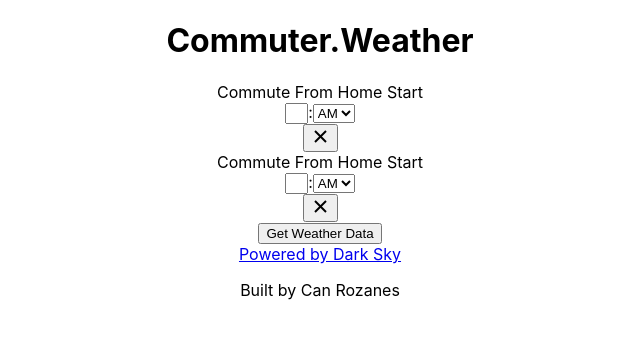
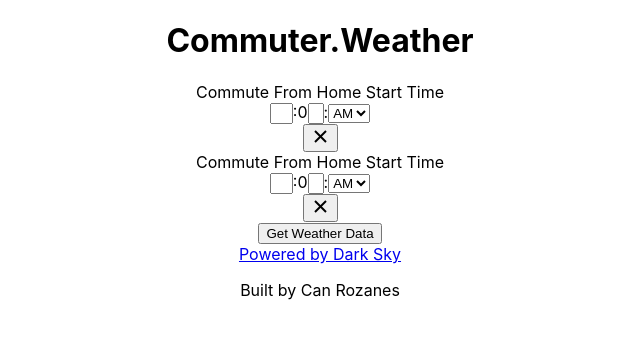
Before and after one commit to canrozanes/commuter-weather, a React (Create React App) app: page / in a window 1280 px wide. Shown: the top 338 px of the page, without its empty margins (320-960 px from the left). Built offline with nearby package versions, Linux system fonts and the light colour scheme.

Commit message:
timepicker pushed back to header

```diff
--- a/src/App.js
+++ b/src/App.js
@@ -2,7 +2,6 @@ import React, { Component } from 'react';
 import axios from 'axios';
 import Header from './Header.js';
 import Footer from './Footer.js'
-import TimePicker from 'react-time-picker';
 
 
 import './App.css';
@@ -19,9 +18,9 @@ class App extends Component {
 			hourly: {},
 		}
 	}
-	onChange1 = (time) => {
+	handleChange1 = (time) => {
 		this.setState({ time1: time })}
-	onChange2 = (time) => {
+	handleChange2 = (time) => {
 		this.setState({ time2: time })
 	}
 
@@ -72,26 +71,8 @@ class App extends Component {
 	render(){
 		return (
 			<div className="App" >
-				<Header/>
-				<form action="">
-					<label htmlFor="time1">Commute From Home Start</label>
-					<TimePicker
-						onChange={this.onChange1}
-						value={this.state.time1}
-						format= "HH:a"
-						name="time1"
-						disableClock= "true"
-					/>
-					<label htmlFor="time2">Commute From Home Start</label>
-					<TimePicker
-						onChange={this.onChange2}
-						value={this.state.time2}
-						format="HH:a"
-						name="time2"
-						disableClock="true"
-					/>
-					<button>Get Weather Data</button>
-				</form>
+				<Header time={this.state} handleChange1={this.handleChange1} handleChange2={this.handleChange2}  />
+
 
 
 				<Footer />
--- a/src/Header.js
+++ b/src/Header.js
@@ -4,10 +4,30 @@ import TimePicker from 'react-time-picker';
 class Header extends Component{
 
     render(){
+        console.log(this.props.time.time1)
         return (
             <div className="header wrapper">
                 <div>
                     <h1>Commuter.Weather</h1>
+                    <form action="">
+                        <label htmlFor="time1">Commute From Home Start Time</label>
+                        <TimePicker
+                            onChange={this.props.handleChange1}
+                            value={this.props.time.time1}
+                            format="HH:mm:a"
+                            name="time1"
+                            disableClock={true}
+                        />
+                        <label htmlFor="time2">Commute From Home Start Time</label>
+                        <TimePicker
+                            onChange={this.props.handleChange2}
+                            value={this.props.time.time2}
+                            format="HH:mm:a"
+                            name="time2"
+                            disableClock={true}
+                        />
+                        <button>Get Weather Data</button>
+                    </form>
                 </div>
             </div>
         )
```
